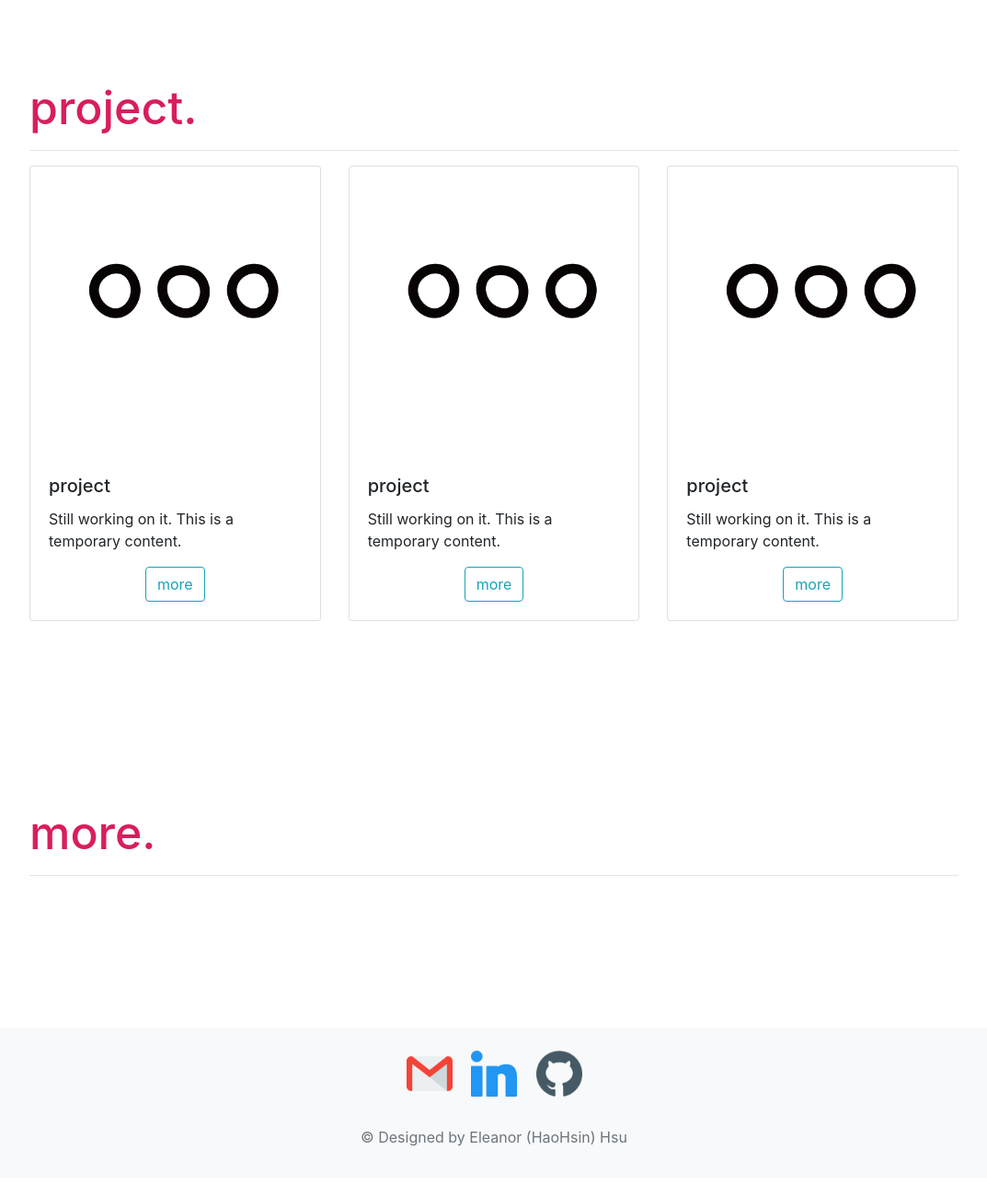
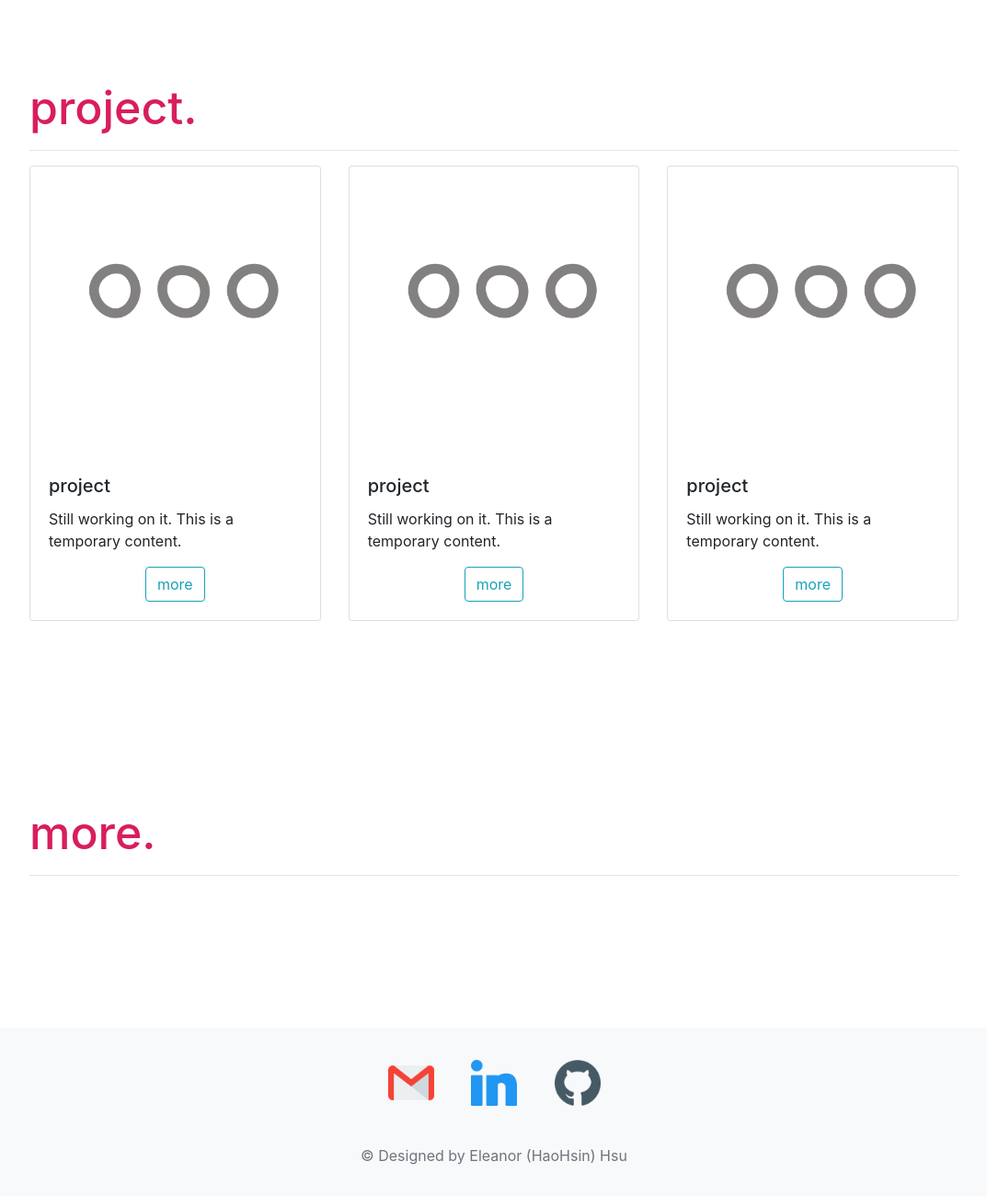
Before and after one commit to eleanorhsu/eleanorhsu, a plain HTML site: page index.html in a window 1280 px wide. Shown: the part 2153-3453 px from the top of the page at 92% size, without its empty margins (103-1176 px from the left). Drawn offline with Linux system fonts and the light colour scheme.

Commit message:
move inline styles to main.css

```diff
--- a/css/main.css
+++ b/css/main.css
@@ -28,3 +28,17 @@ body {
 	margin-bottom: : 100px;
 	/*background-color: #F7F0F5;*/
 }
+
+.project-img {
+	opacity: 0.5;
+}
+
+.project-img:hover {
+	opacity: 1.0;
+}
+
+.contact-icon {
+	max-width: 50px;
+	max-height: 50px;
+	margin: 10px;
+}
--- a/index.html
+++ b/index.html
@@ -98,7 +98,7 @@
 				<div class="row">
 					<div class="col-4">
 						<div class="card project">
-							<img class="card-img-top" src="./image/image/dot.png" alt="Card image cap">
+							<img class="card-img-top project-img" src="./image/image/dot.png" alt="Card image cap">
 							<div class="card-body">
 								<h5 class="card-title">project</h5>
 								<p class="card-text">
@@ -111,7 +111,7 @@
 					</div>
 					<div class="col-4">
 						<div class="card project">
-							<img class="card-img-top" src="./image/image/dot.png" alt="Card image cap">
+							<img class="card-img-top project-img" src="./image/image/dot.png" alt="Card image cap">
 							<div class="card-body">
 								<h5 class="card-title">project</h5>
 								<p class="card-text">
@@ -124,7 +124,7 @@
 					</div>
 					<div class="col-4">
 						<div class="card project">
-							<img class="card-img-top" src="./image/image/dot.png" alt="Card image cap">
+							<img class="card-img-top project-img" src="./image/image/dot.png" alt="Card image cap">
 							<div class="card-body">
 								<h5 class="card-title">project</h5>
 								<p class="card-text">
@@ -153,17 +153,17 @@
 				<ul class="list-unstyled list-inline text-center">
 					<li class="list-inline-item">
 				        <a class="btn-floating btn-dribbble mx-1" href="mailto:eleanor.h.hsu@example.com">
-				        	<img class="card-img-top" src="./image/icon/gmail.png" style="width: 50px;">
+				        	<img class="card-img-top contact-icon" src="./image/icon/gmail.png">
 				        </a>
 				  	</li>
 				  	<li class="list-inline-item">
 				    	<a class="btn-floating btn-dribbble mx-1" href="">
-				    		<img class="card-img-top" src="./image/icon/linkedin.png" style="width: 50px;">
+				    		<img class="card-img-top contact-icon" src="./image/icon/linkedin.png">
 				    	</a>
 				  	</li>
 				  	<li class="list-inline-item">
 				    	<a class="btn-floating btn-dribbble mx-1" href="">
-				    		<img class="card-img-top" src="./image/icon/github.png" style="width: 50px;">
+				    		<img class="card-img-top contact-icon" src="./image/icon/github.png">
 				    	</a>
 				  	</li>
 				</ul>
```
